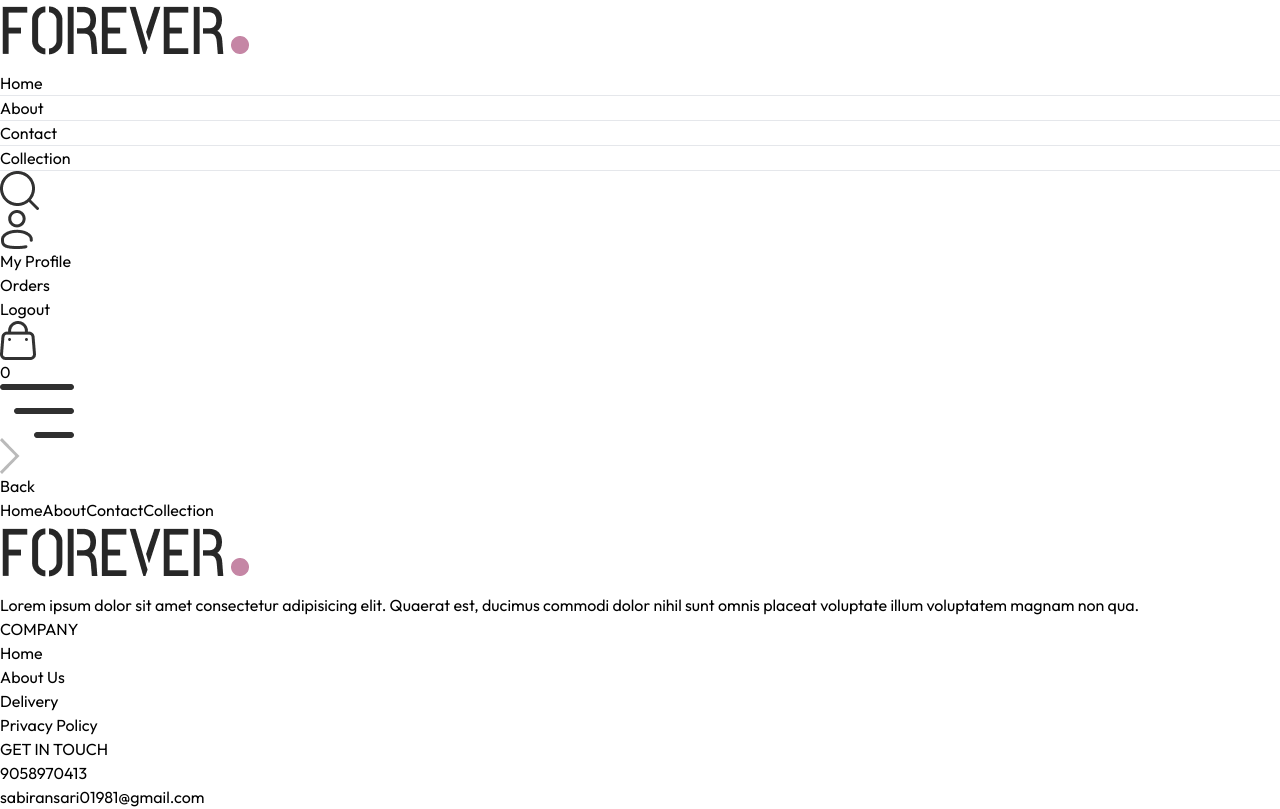
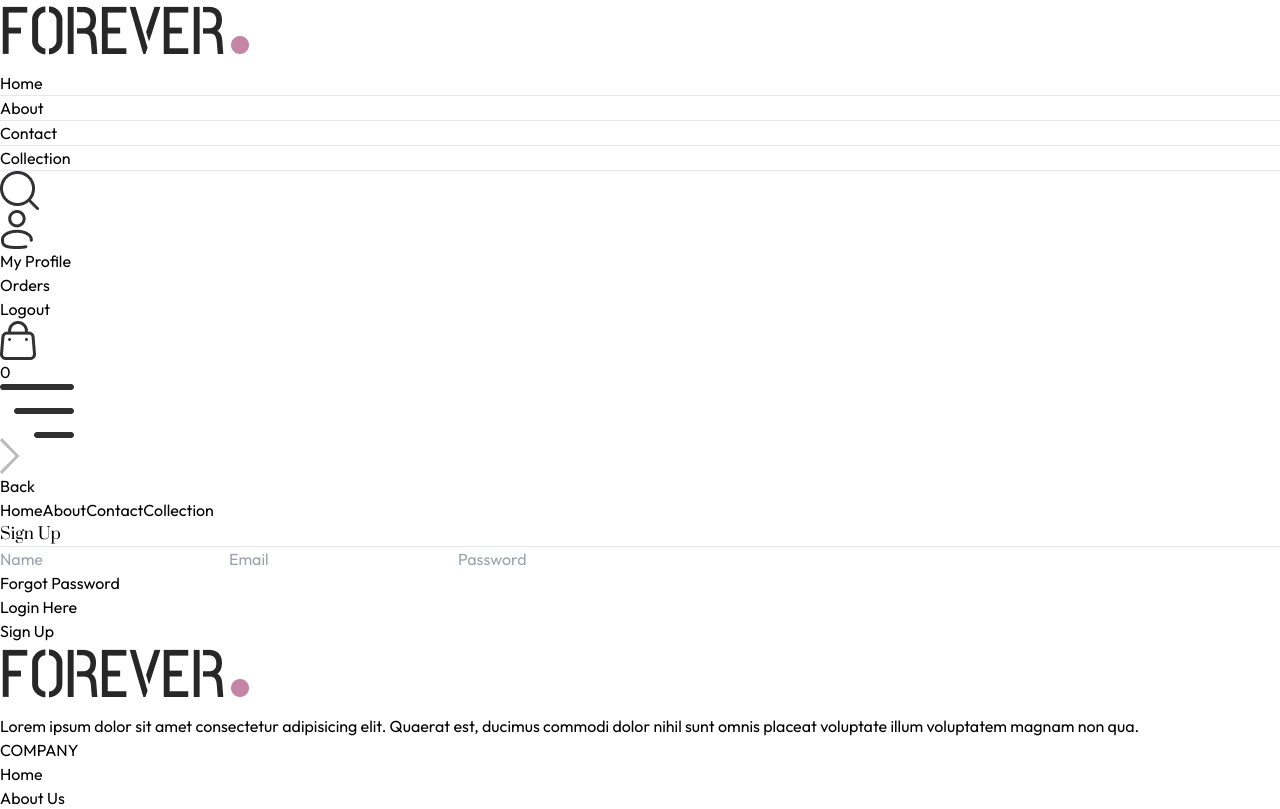
Before and after one commit to MohdSabir111/Forever-E-Commerce, a React (Vite) app in the folder frontend/: page /login in a window 1280 px wide. Shown: the top 809 px of the page. Built offline with nearby package versions, Linux system fonts and the light colour scheme.

Commit message:
Login page Ui is Done

```diff
--- a/frontend/src/pages/Login.jsx
+++ b/frontend/src/pages/Login.jsx
@@ -1,10 +1,32 @@
-import React from 'react'
+import React, { useState } from 'react'
 
 function Login() {
+  const [currentState, SetCurrentState] = useState('Sign Up');
+
+  const onSubmitHandler = async (event)=>{
+    event.preventDefault();
+  }
+
   return (
-    <div>
+    <form onSubmit={onSubmitHandler} className='flex flex-col items-center gap-4 text-gray-800 w-[90%] m-auto mt-14 sm:max-w-96' >
+      <div className='inline-flex items-center gap-2 mt-10 mb-2'>
+        <p className='prata-regular text-3xl'>{currentState}</p>
+        <hr className='w-8 bg-gray-800 border-none h-[1.5px]' />
+      </div>
+     {currentState === 'Login' ? '' : <input type="text" placeholder='Name' className='border border-gray-800 w-full px-3 py-2' required  />}
+      <input type="email" placeholder='Email' className='border border-gray-800 w-full px-3 py-2' required  />
+      <input type="password" placeholder='Password' className='border border-gray-800 w-full px-3 py-2' required  />
+      <div className='w-full text-sm mt-[-8px] flex justify-between'>
+        <p className='cursor-pointer'>Forgot Password</p>
+        {
+          currentState ==='Login'
+          ? <p onClick={()=>SetCurrentState('Sign Up')} className='cursor-pointer '>Create Account</p>
+          : <p onClick={()=>SetCurrentState('Login')} className='cursor-pointer '> Login Here </p>
 
-    </div>
+        }
+      </div>
+      <button className='bg-black text-white font-light mt-4 px-8 py-2'>{currentState ==='Login' ? 'Sign In' : 'Sign Up'}</button>
+    </form>
   )
 }
 
```
